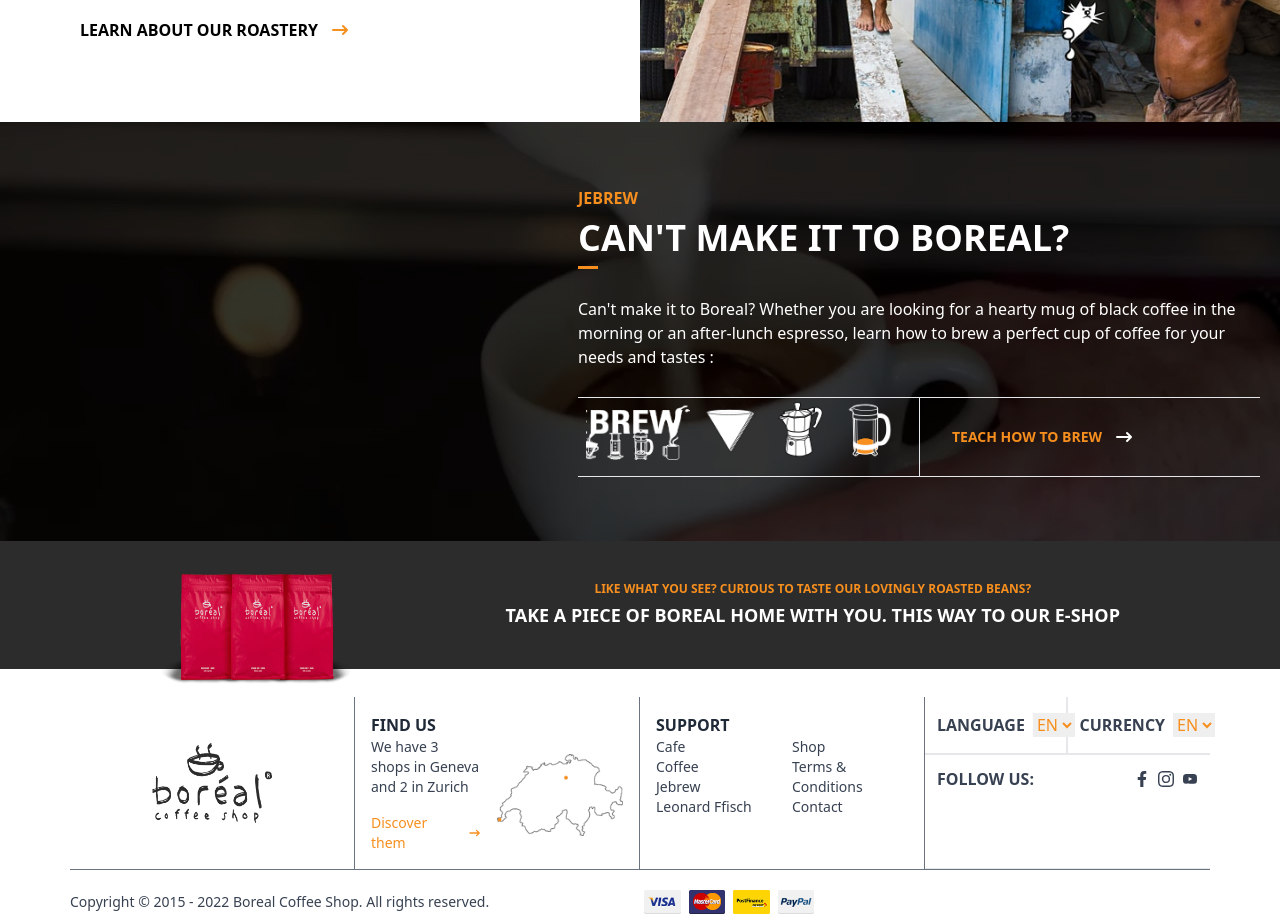
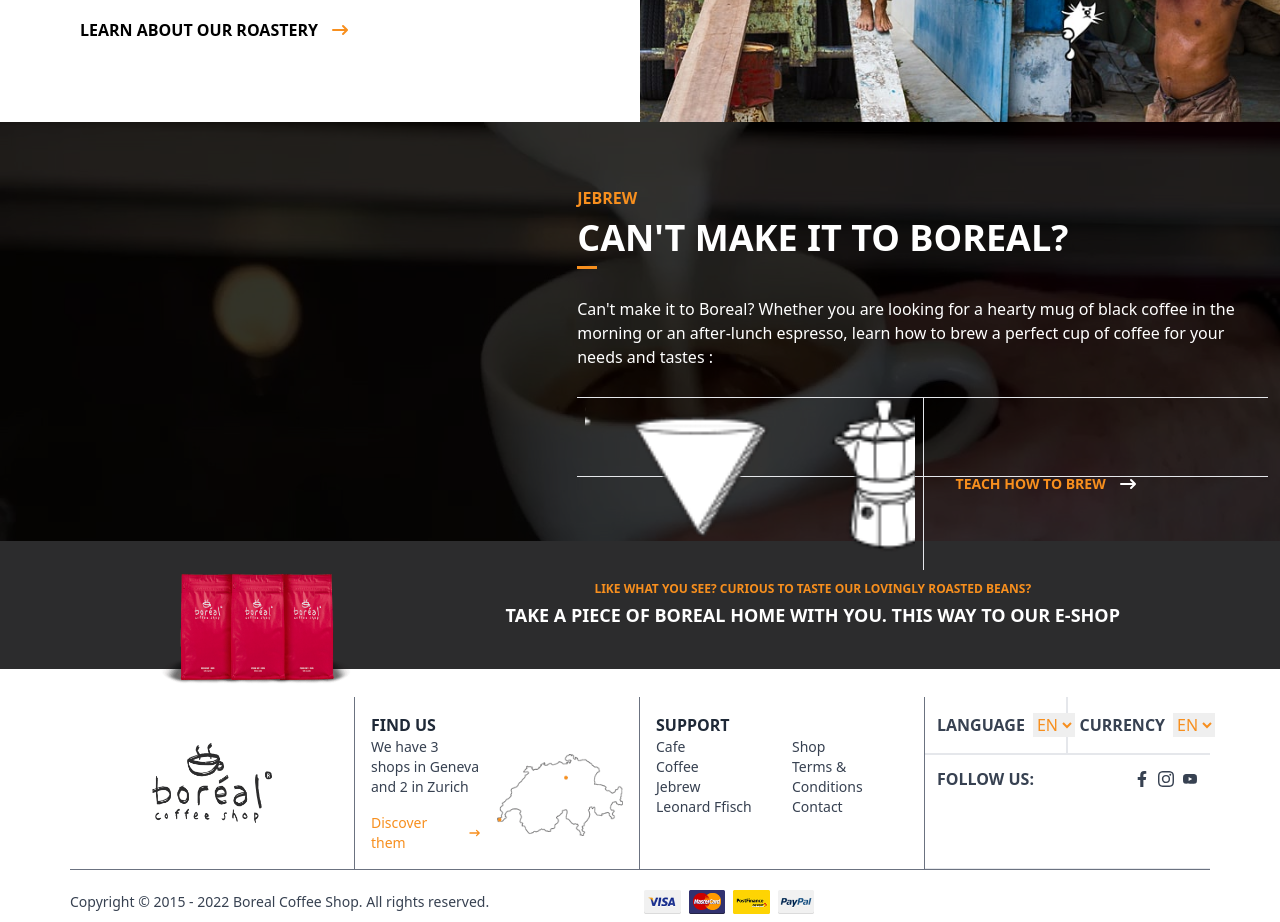
Before and after one commit to JohnsonPrah/Boreal-Coffee-Clone, a React (Create React App) app: page / in a window 1280 px wide. Shown: the part 1980-2902 px from the top of the page. Built offline with nearby package versions, Linux system fonts and the light colour scheme.

Commit message:
first commit

```diff
--- a/src/components/Home.js
+++ b/src/components/Home.js
@@ -14,8 +14,8 @@
         <section className="pt-[8rem] bg-home bg-cover md:px-[30px] px-[15px] h-screen w-full grid place-items-center">
             <img src={hommy} alt="hommy" />
             <div className="grid w-full px-6 gap-x-4 md:flex md:items-center md:justify-center">
-                <Link to="/cafes/geneva" className="flex justify-center sm:justify-start font-bold border border-gray-300 hover:border-yee text-gray-300 font-bold text-xs sm:text-base p-3 group flex items-center gap-3 hover:bg-yee hover:text-white"> DISCOVER BOREAL <HiArrowNarrowRight className="group-hover:translate-x-1 duration-200 text-yee group-hover:text-white"/></Link>
-                <Link to="/shop/all" className="flex justify-center sm:justify-start font-bold border border-gray-300 hover:border-yee text-gray-300 font-bold text-xs sm:text-base p-3 group flex items-center gap-3 hover:bg-yee hover:text-white"> VISIT OUR WEBSHOP <HiArrowNarrowRight className="group-hover:translate-x-1 duration-200 text-yee group-hover:text-white"/></Link>
+                <Link to="/cafes/geneva" className=" justify-center sm:justify-start border border-gray-300 hover:border-yee text-gray-300 font-bold text-xs sm:text-base p-3 group flex items-center gap-3 hover:bg-yee hover:text-white"> DISCOVER BOREAL <HiArrowNarrowRight className="group-hover:translate-x-1 duration-200 text-yee group-hover:text-white"/></Link>
+                <Link to="/shop/all" className=" justify-center sm:justify-start font-bold border border-gray-300 hover:border-yee text-gray-300 text-xs sm:text-base p-3 group flex items-center gap-3 hover:bg-yee hover:text-white"> VISIT OUR WEBSHOP <HiArrowNarrowRight className="group-hover:translate-x-1 duration-200 text-yee group-hover:text-white"/></Link>
             </div>
             <img src={arrow} alt="arrow" className="group-hover:translate-x-1w h-[4rem] w-[3.5rem]" />
         </section>
@@ -67,7 +67,7 @@
             <img src={homm} alt="homm" className="w-full h-full object-cover hover:cursor-pointer transfoem"/>
         </section>
 
-        <section className="bg-milk bg-cover bg-top py-16 px-5 flex items-center justify-end relative">
+        <section className="bg-milk bg-cover bg-top py-16 px-3 flex items-center justify-end relative">
         <div className="absolute h-full w-full top-0 left-0 bg-[rgba(0,0,0,0.8)] z-[1]"> </div>
             <div className="md:w-[55%] z-10">
                 <h1 className="text-xsm text-yee font-bold ">JEBREW</h1>
@@ -79,7 +79,7 @@
                     learn how to brew a perfect cup of coffee for your needs and tastes :
                 </p>
                 <div className=" lg:border-t lg:border-b grid lg:grid-cols-2 place-items-center h-[5rem]">
-                    <img src={brew} alt="brew" className="h-[1.4rem] xs:h-[3rem] md:h-3/4 mb-3 object-cover w-full  px-2 h-[10rem]"/>
+                    <img src={brew} alt="brew" className="h-[2rem] xs:h-[3rem] mb-3 object-cover w-full  px-2 md:h-[10rem]"/>
                     <p className="text-yee w-full font-bold text-xs md:text-sm lg:border-l mt-3 md:mt-0 md:pl-8 h-full flex items-center group hover:text-white cursor-pointer duration-300">TEACH HOW TO BREW  <HiArrowNarrowRight size={20} className="group-hover:text-yee group-hover:translate-x-1 text-white ml-3 cursor-pointer duration-300 hover:text-yee hover:translate-x-2" /></p>
                 </div>
             </div>
```
